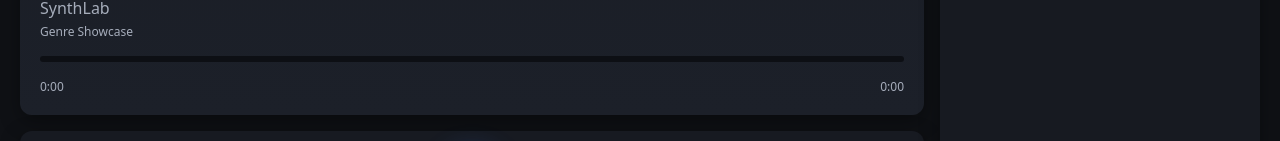
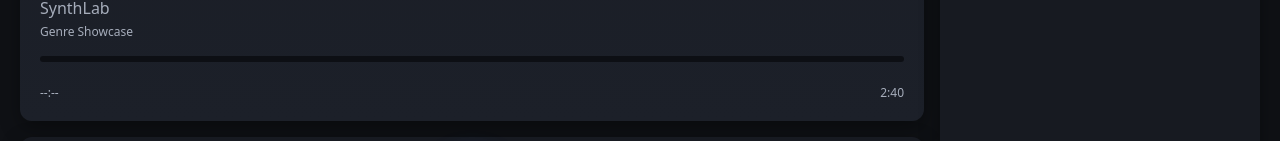
Before and after one commit to ironmax123/music_app, a Next.js app: page / in a window 1280 px wide. Shown: the part 576-717 px from the top of the page. Built offline with nearby package versions, Linux system fonts and the light colour scheme.

Commit message:
chore: update player styles, state, and utils

```diff
--- a/src/features/player/components/styles.module.css
+++ b/src/features/player/components/styles.module.css
@@ -79,6 +79,15 @@
 .progressFill {
   height: 100%;
   background: var(--accent-500);
+}
+
+.timeRow {
+  margin-top: 6px;
+  display: flex;
+  align-items: center;
+  justify-content: space-between;
+  color: var(--muted);
+  font-size: 12px;
 }
 
 .timeRow {
--- a/src/features/player/state/playerState.ts
+++ b/src/features/player/state/playerState.ts
@@ -3,15 +3,13 @@
 import { useEffect, useMemo, useState } from "react";
 import { samplePlaylist } from "../data/samplePlaylist";
 import type { PlayerState } from "../domain/types";
-import { audioEngine } from "../usecases/audioEngine";
-import { getCompositionMap } from "../data/compositions/library";
 import { getNextIndices, initQueue, nextQueueState, prevQueueState, toggleShuffleQueue } from "../usecases/queue";
 
 export function usePlayerState() {
   const [state, setState] = useState<PlayerState>(() => ({
     playlist: samplePlaylist,
     queue: initQueue(samplePlaylist, 0, false),
-    ui: { isQueueOpen: true, isPlaying: false },
+    ui: { isQueueOpen: true, isPlaying: false, positionSec: 0 },
   }));
 
   const currentTrack = useMemo(
@@ -24,99 +22,40 @@
     return indices.map((i) => state.playlist.tracks[i]);
   }, [state.queue, state.playlist.tracks]);
 
-  const compMap = useMemo(() => getCompositionMap(), []);
+  const durationSec = currentTrack?.durationSec ?? 0;
 
-  const [progress, setProgress] = useState({ positionSec: 0, durationSec: 0 });
-
-  // 再生バー同期: isPlaying が true の間、AudioEngine から位置/総時間を取得して更新
+  // Simulate progress when playing; auto-advance at track end.
   useEffect(() => {
-    if (!state.ui.isPlaying) {
-      setProgress({ positionSec: 0, durationSec: 0 });
-      return;
-    }
+    if (!state.ui.isPlaying || durationSec <= 0) return;
     const id = setInterval(() => {
-      setProgress({ positionSec: audioEngine.getPositionSec(), durationSec: audioEngine.getDurationSec() });
-    }, 200);
+      setState((s) => {
+        const cur = s.ui.positionSec + 1;
+        const dur = s.playlist.tracks[s.queue.order[0] ?? 0]?.durationSec ?? 0;
+        if (cur >= dur && dur > 0) {
+          const next = nextQueueState(s.playlist, s.queue);
+          return { ...s, queue: next, ui: { ...s.ui, positionSec: 0 } };
+        }
+        return { ...s, ui: { ...s.ui, positionSec: cur } };
+      });
+    }, 1000);
     return () => clearInterval(id);
-  }, [state.ui.isPlaying]);
+  }, [state.ui.isPlaying, durationSec]);
 
   const actions = {
-    // 再生ボタン: 現在のトラックの compositionId を引いて AudioEngine で再生/停止
-    togglePlay: () =>
-      setState((s) => {
-        const willPlay = !s.ui.isPlaying;
-        const track = s.playlist.tracks[s.queue.order[0] ?? 0];
-        // ここで曲の配列から Composition を引き、AudioEngine で Web Audio API を使って再生/停止
-        if (willPlay && track?.compositionId) {
-          const comp = compMap.get(track.compositionId);
-          if (comp) {
-            const dur = track.durationSec ?? 150; // 2~3分に合わせる
-            audioEngine.play(comp, {
-              durationSec: dur,
-              onEnded: () => {
-                // 曲終了時に自動で次曲へ（再生継続）
-                setState((ps) => {
-                  const ns = { ...ps, queue: nextQueueState(ps.playlist, ps.queue) };
-                  if (ps.ui.isPlaying) {
-                    const nt = ns.playlist.tracks[ns.queue.order[0] ?? 0];
-                    if (nt?.compositionId) {
-                      const ncomp = compMap.get(nt.compositionId);
-                      if (ncomp)
-                        audioEngine.play(ncomp, { durationSec: nt.durationSec ?? dur });
-                    }
-                  }
-                  return ns;
-                });
-              },
-            });
-          }
-        } else {
-          audioEngine.stop();
-        }
-        return { ...s, ui: { ...s.ui, isPlaying: willPlay } };
-      }),
-    next: () =>
-      setState((s) => {
-        const ns = { ...s, queue: nextQueueState(s.playlist, s.queue) };
-        if (s.ui.isPlaying) {
-          const t = ns.playlist.tracks[ns.queue.order[0] ?? 0];
-          if (t?.compositionId) {
-            const comp = compMap.get(t.compositionId);
-            if (comp) audioEngine.play(comp, { durationSec: t.durationSec ?? 150 });
-          }
-        }
-        return ns;
-      }),
-    prev: () =>
-      setState((s) => {
-        const ns = { ...s, queue: prevQueueState(s.playlist, s.queue) };
-        if (s.ui.isPlaying) {
-          const t = ns.playlist.tracks[ns.queue.order[0] ?? 0];
-          if (t?.compositionId) {
-            const comp = compMap.get(t.compositionId);
-            if (comp) audioEngine.play(comp, { durationSec: t.durationSec ?? 150 });
-          }
-        }
-        return ns;
-      }),
-    toggleShuffle: () => setState((s) => ({ ...s, queue: toggleShuffleQueue(s.playlist, s.queue) })),
+    togglePlay: () => setState((s) => ({ ...s, ui: { ...s.ui, isPlaying: !s.ui.isPlaying } })),
+    next: () => setState((s) => ({ ...s, queue: nextQueueState(s.playlist, s.queue), ui: { ...s.ui, positionSec: 0 } })),
+    prev: () => setState((s) => ({ ...s, queue: prevQueueState(s.playlist, s.queue), ui: { ...s.ui, positionSec: 0 } })),
+    toggleShuffle: () => setState((s) => ({ ...s, queue: toggleShuffleQueue(s.playlist, s.queue), ui: { ...s.ui, positionSec: 0 } })),
     toggleQueueOpen: () => setState((s) => ({ ...s, ui: { ...s.ui, isQueueOpen: !s.ui.isQueueOpen } })),
     selectFromQueue: (indexInOrder: number) =>
       setState((s) => {
-        // rotate order so the clicked item becomes first
         const before = s.queue.order.slice(0, indexInOrder + 1);
         const newOrder = [...s.queue.order.slice(indexInOrder + 1), ...before];
-        const ns = { ...s, queue: { ...s.queue, order: newOrder, currentIndex: newOrder[0] } };
-        if (s.ui.isPlaying) {
-          const t = ns.playlist.tracks[ns.queue.order[0] ?? 0];
-          if (t?.compositionId) {
-            const comp = compMap.get(t.compositionId);
-            if (comp) audioEngine.play(comp, { durationSec: t.durationSec ?? 150 });
-          }
-        }
-        return ns;
+        return { ...s, queue: { ...s.queue, order: newOrder, currentIndex: newOrder[0] }, ui: { ...s.ui, positionSec: 0 } };
       }),
   } as const;
 
+  const progress = { positionSec: state.ui.positionSec, durationSec };
+
   return { state, currentTrack, nextTracks, progress, actions };
 }
--- a/src/shared/time.ts
+++ b/src/shared/time.ts
@@ -1,6 +1,8 @@
-export function formatTime(total: number): string {
-  if (!Number.isFinite(total) || total < 0) total = 0;
-  const m = Math.floor(total / 60);
-  const s = Math.floor(total % 60);
-  return `${m}:${s.toString().padStart(2, "0")}`;
+// 表示用の mm:ss フォーマッタ
+export function formatTime(sec: number): string {
+  if (!isFinite(sec) || sec <= 0) return "--:--";
+  const total = Math.floor(sec);
+  const mm = Math.floor(total / 60);
+  const ss = String(total % 60).padStart(2, "0");
+  return `${mm}:${ss}`;
 }
```
